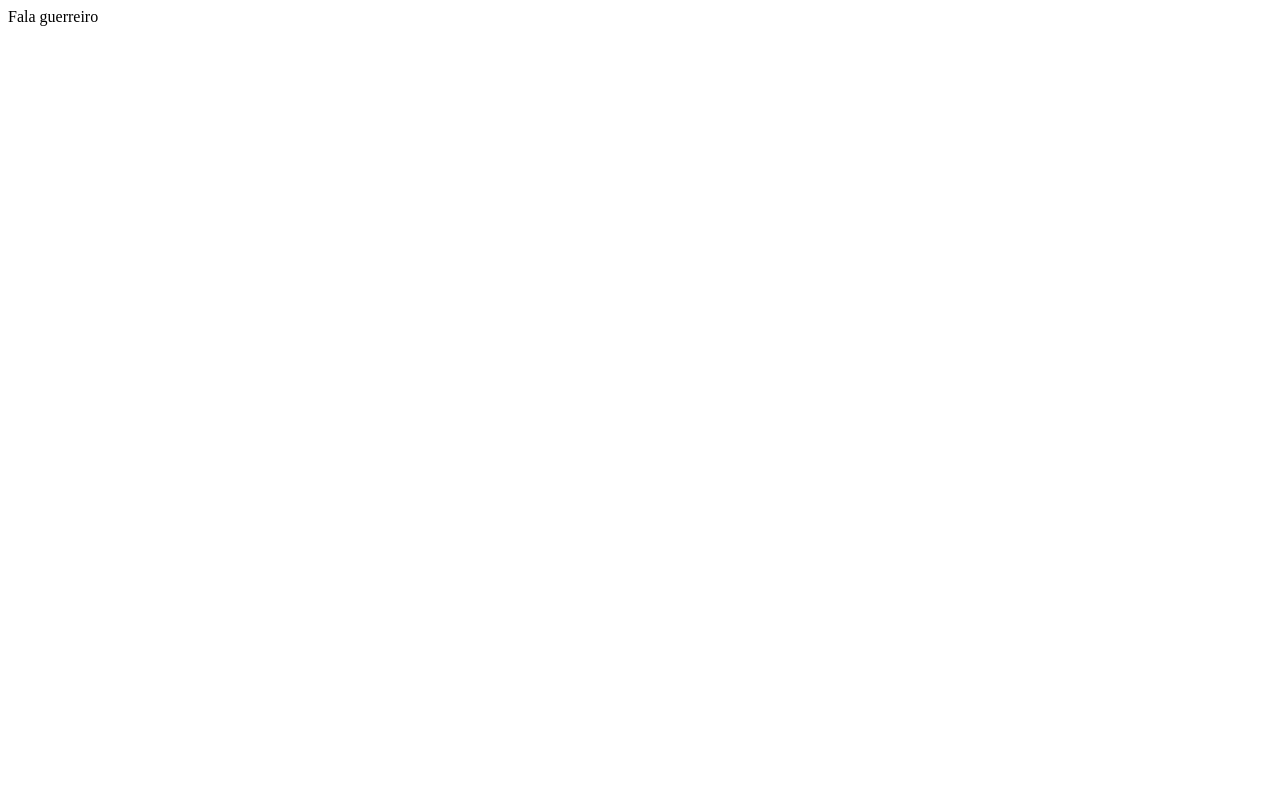
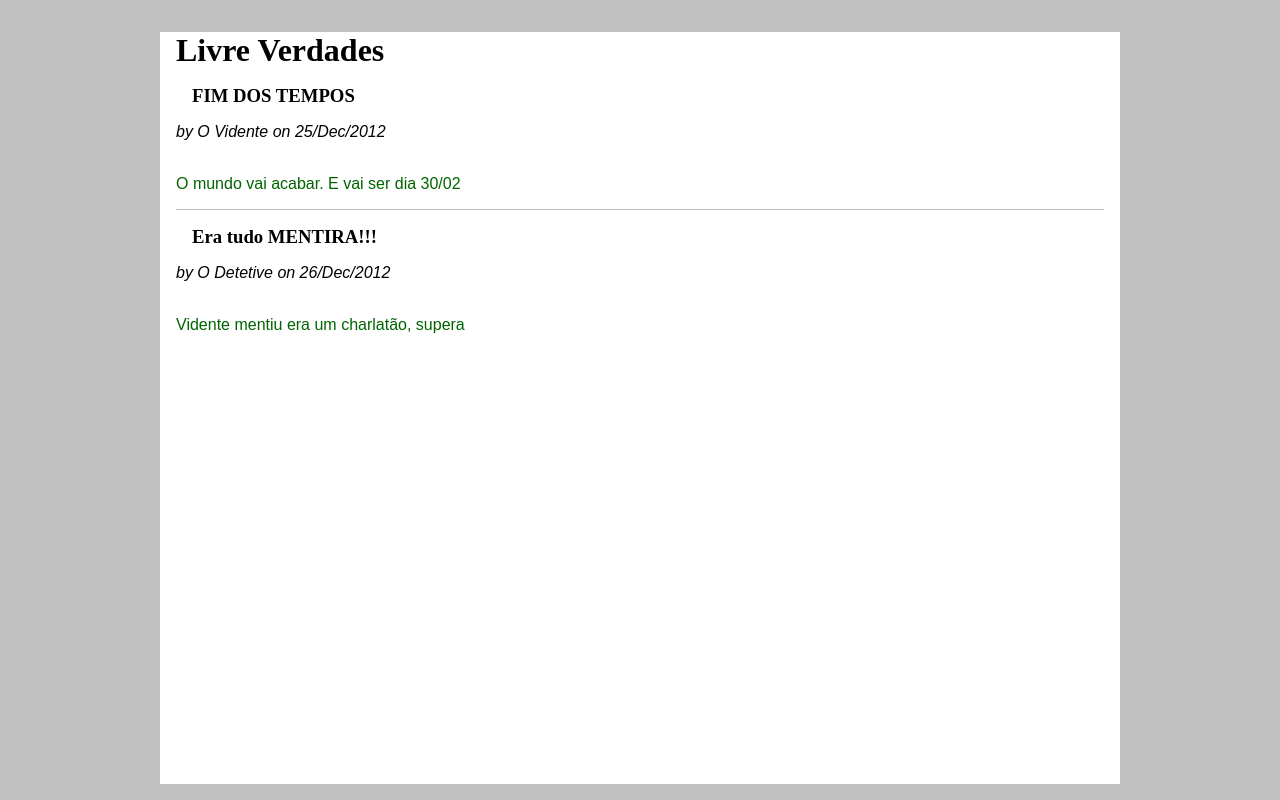
Before and after one commit to VictorDemetrius/blug, a Flask app: page / in a window 1280 px wide. Before the commit the page is almost empty. Run offline with Flask 2, Linux system fonts and the light colour scheme.

Commit message:
Aula html

```diff
--- a/app.py
+++ b/app.py
@@ -1,12 +1,23 @@
 from flask import Flask, render_template
-
+from datetime import datetime
 app = Flask("Hello")
 
+posts = [
+
+            {
+                "title": "FIM DOS TEMPOS",
+                "body" : " O mundo vai acabar. E vai ser dia 30/02",
+                "author" : "O Vidente",
+                "created" : datetime (2012,12,25)
+            },
+            {
+                "title": "Era tudo MENTIRA!!!",
+                "body" : " Vidente mentiu era um charlatão, supera",
+                "author" : "O Detetive",
+                "created" : datetime (2012,12,26)
+            }
+
+        ]
 @app.route("/")
-@app.route("/hello")
-def hello():
-    return "Fala guerreiro"
-
-@app.route("/meucontato")
-def meuContato():
-    return render_template('index.html')
+def index():
+    return render_template("index.html", posts = posts)
--- /dev/null
+++ b/static/style.css
@@ -0,0 +1,41 @@
+html{
+    font-family: sans-serif;
+    color:darkgreen;
+    background: silver;
+    padding: 1rem;
+}
+body{
+
+    max-width: 960px;
+    margin: 0 auto;
+    background: white;
+
+}
+
+h1{
+    font-family: serif;
+    color: black;
+    margin: 1rem;
+}
+hr{
+    border:none;
+    border-top: 1px solid silver;
+
+}
+.content{
+    padding: 0 1rem 1rem;
+}
+.post > header > div:first-of-type{
+
+    flex: auto;
+}
+.post .about{
+
+    color: black;
+    font-style: italic;
+}
+
+.post .body{
+
+    white-space: pre-line;
+}
--- /dev/null
+++ b/templates/base.html
@@ -0,0 +1,19 @@
+<html>
+
+    <head>
+        <title> {%block title%} {%endblock%} - Blog Livre Verdades </title>
+        <link rel="stylesheet" href ="/static/style.css">
+    </head>
+    <body>
+         <h1> Livre Verdades </h1>
+            <nav>
+
+            </nav>
+            <section class="content">
+                {% block content %}
+                {% endblock %}
+            </section>
+
+
+    </body>
+</html>
--- a/templates/index.html
+++ b/templates/index.html
@@ -1,16 +1,24 @@
-<html>
-    <head>
-        <title> Contatos </title>
-    </head>
-    <body>
-         <h1>Victor Demetrius Marqueto</h1>
-         <h2>victor.demetrius@gmail.com</h2>
-         <h3>11 96547-3824</h3>
-         <a href="https://www.google.com/"> Para todas as suas perguntas click aqui </a>
+{% extends "base.html" %}
 
-         <ol>
-            <li> item 1</li>
-            <li>item 2</li>
-         </ol>
-    </body>
-</html>
+{% block title %} Inicio {% endblock %}
+
+{% block content %}
+{% for post in posts %}
+    <article class = "post">
+        <header>
+            <div>
+                <h1>{{post.title}}</h1>
+                    <div class="about">
+                        by {{post.author}} on {{post.created.strftime('%d/%b/%Y')}}
+                    </div>
+            </div>
+        </header>
+        <p class="body">
+            {{post.body}}
+        </p>
+    </article>
+    {% if not loop.last %}
+        <hr>
+    {% endif %}
+{% endfor %}
+{% endblock %}
```
